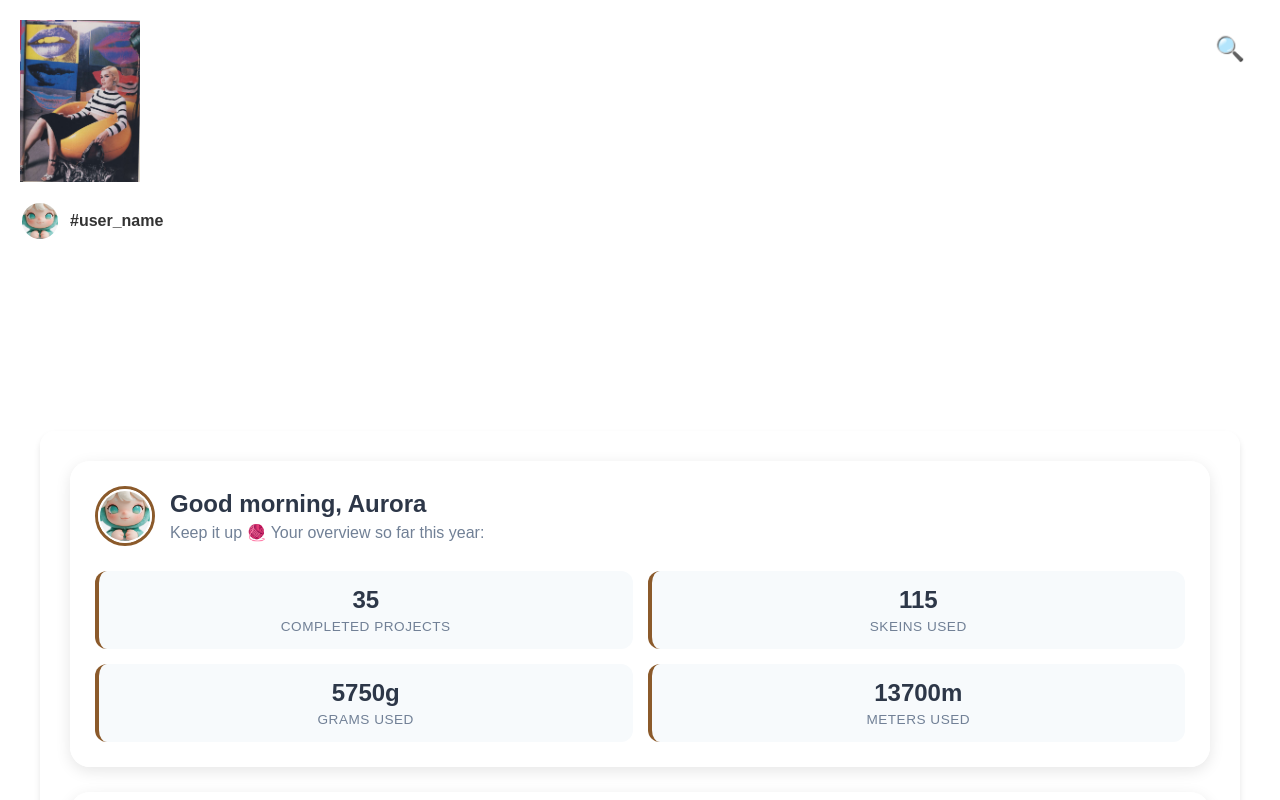
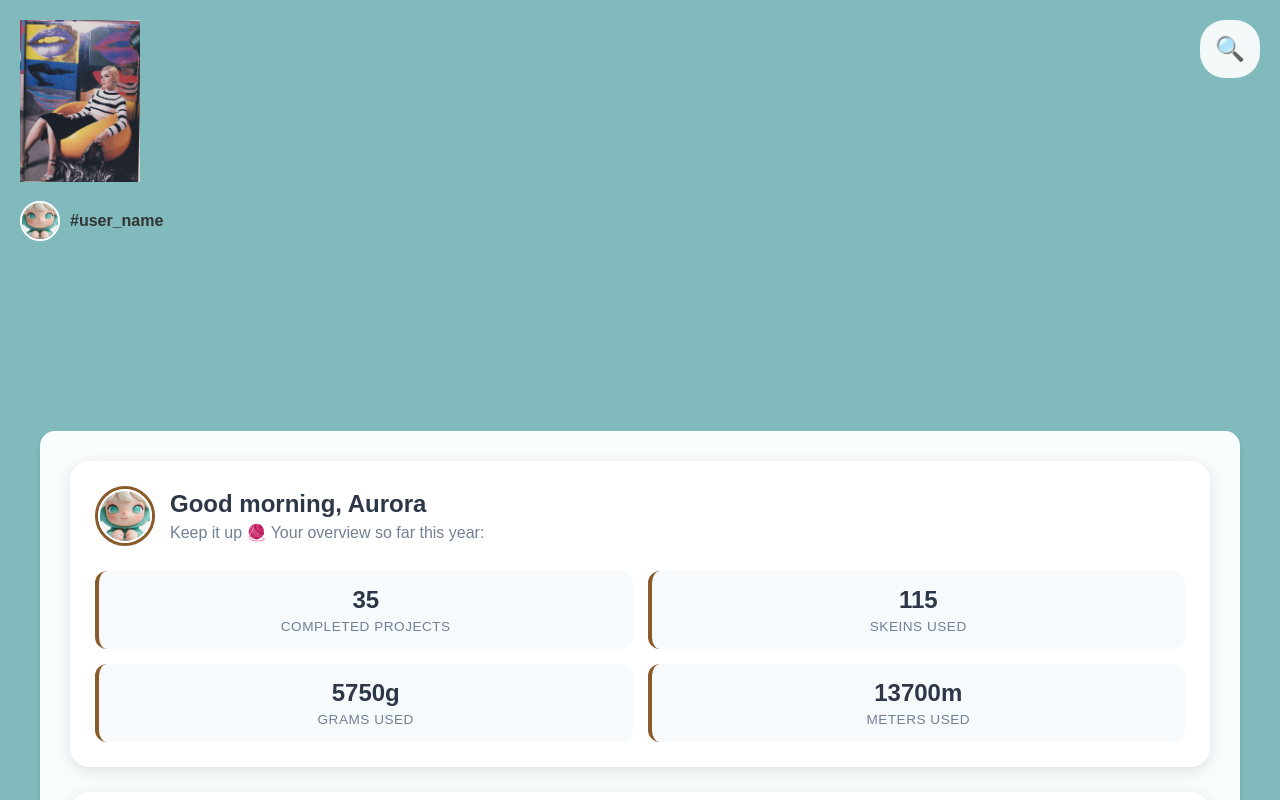
Before and after one commit to recurrel/YARNAWAY, a Next.js app: page / in a window 1280 px wide. Shown: the top 800 px of the page. Built offline with nearby package versions, Linux system fonts and the light colour scheme.

Commit message:
Update globals.css

```diff
--- a/src/styles/globals.css
+++ b/src/styles/globals.css
@@ -22,7 +22,7 @@ body {
   left: 0;
   width: 100%;
   height: 100%;
-  background-image: #80BABC;
+  background-color: #80BABC;
   z-index: -1;
 }
 
```
